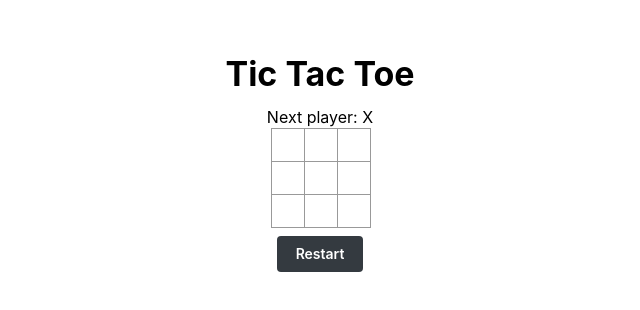
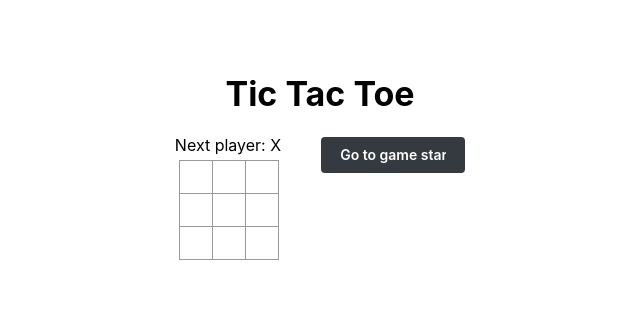
Before and after one commit to victormarquess11/react-test, a React (Vite) app: page / in a window 1280 px wide. Shown: the part 234-544 px from the top of the page, without its empty margins (320-960 px from the left). Built offline with nearby package versions, Linux system fonts and the light colour scheme.

Commit message:
add: rewind

```diff
--- a/src/components/Board.tsx
+++ b/src/components/Board.tsx
@@ -1,57 +1,66 @@
-import { useState } from "react";
-import { Button, Title } from "@mantine/core";
+import './Board.css';
+import Square from './Square.tsx';
+import { SquareSymbols } from './Game.tsx';
 
-import "./Board.css";
-import Square from "./Square.tsx";
+type BoardProps = {
+    currentSymbol: SquareSymbols;
+    squares: SquareSymbols[];
+    onPlay: (nextSquares: SquareSymbols[]) => void;
+};
 
-type PlayerSquareSymbols = "X" | "O";
-export type SquareSymbols = PlayerSquareSymbols | null;
-
-export default function Board() {
-    const [win, setWin] = useState<SquareSymbols>(null);
-    const [currentSymbol, setCurrentSymbol] =
-        useState<PlayerSquareSymbols>("X");
-    const [squares, setSquares] = useState<SquareSymbols[]>(
-        Array(9).fill(null),
-    );
-
+export default function Board({ currentSymbol, squares, onPlay }: BoardProps) {
     function handleClick(i: number) {
-        if (squares[i]) {
+        if (squares[i] || calculateWinner(squares, currentSymbol)) {
             return;
         }
-        const nextSquares = squares.slice();
-        let nextSymbol: SquareSymbols = null;
-
+        const nextSquares = squares.slice(); // copy array
         switch (currentSymbol) {
-            case "X":
-                nextSquares[i] = "X";
-                nextSymbol = "O";
+            case 'X':
+                nextSquares[i] = 'O';
                 break;
-            case "O":
-                nextSquares[i] = "O";
-                nextSymbol = "X";
+            case 'O':
+                nextSquares[i] = 'X';
                 break;
             default:
                 break;
         }
-
-        setSquares(nextSquares);
-        if (calculateWinner(nextSquares) != null) {
-            setWin(currentSymbol);
-        }
-        if (nextSymbol) {
-            setCurrentSymbol(nextSymbol);
-        }
+        onPlay(nextSquares);
     }
 
-    function handleRestart() {
-        setSquares(Array(9).fill(null));
-        setWin(null);
-        setCurrentSymbol("X");
+    const winner = calculateWinner(squares, currentSymbol);
+    let status;
+    if (winner) {
+        status = `Winner: ${winner}`;
+    } else {
+        status = `Next player: ${currentSymbol}`;
     }
 
-    function calculateWinner(squares: SquareSymbols[]): SquareSymbols {
-        const lines = [
+    return (
+        <div className="flex flex-col items-center">
+            <div className="win mb-1">{status}</div>
+            <div className="board-row-container">
+                <div className="board-row">
+                    <Square value={squares[0]} onSquareClick={() => handleClick(0)} />
+                    <Square value={squares[1]} onSquareClick={() => handleClick(1)} />
+                    <Square value={squares[2]} onSquareClick={() => handleClick(2)} />
+                </div>
+                <div className="board-row">
+                    <Square value={squares[3]} onSquareClick={() => handleClick(3)} />
+                    <Square value={squares[4]} onSquareClick={() => handleClick(4)} />
+                    <Square value={squares[5]} onSquareClick={() => handleClick(5)} />
+                </div>
+                <div className="board-row">
+                    <Square value={squares[6]} onSquareClick={() => handleClick(6)} />
+                    <Square value={squares[7]} onSquareClick={() => handleClick(7)} />
+                    <Square value={squares[8]} onSquareClick={() => handleClick(8)} />
+                </div>
+            </div>
+        </div>
+    );
+}
+
+function calculateWinner(squares: SquareSymbols[], currentSymbol: SquareSymbols): SquareSymbols {
+    const winnerLines = [
         // horizontal
         [0, 1, 2],
         [3, 4, 5],
@@ -65,7 +74,7 @@ export default function Board() {
         [2, 4, 6],
     ];
 
-        for (const line of lines) {
+    for (const line of winnerLines) {
         let counter = 0;
         for (const number of line) {
             if (squares[number] === currentSymbol) {
@@ -78,68 +87,3 @@ export default function Board() {
     }
     return null;
 }
-
-    return (
-        <div className="flex h-screen w-screen flex-col items-center justify-center">
-            <Title className="mb-2">Tic Tac Toe</Title>
-            <div className="win">
-                {win ? `Winner: ${win}` : `Next player: ${currentSymbol}`}
-            </div>
-            <div className="board-row-container">
-                <div className="board-row">
-                    <Square
-                        value={squares[0]}
-                        onSquareClick={() => handleClick(0)}
-                    />
-                    <Square
-                        value={squares[1]}
-                        onSquareClick={() => handleClick(1)}
-                    />
-                    <Square
-                        value={squares[2]}
-                        onSquareClick={() => handleClick(2)}
-                    />
-                </div>
-                <div className="board-row">
-                    <Square
-                        value={squares[3]}
-                        onSquareClick={() => handleClick(3)}
-                    />
-                    <Square
-                        value={squares[4]}
-                        onSquareClick={() => handleClick(4)}
-                    />
-                    <Square
-                        value={squares[5]}
-                        onSquareClick={() => handleClick(5)}
-                    />
-                </div>
-                <div className="board-row"></div>
-
-                <Square
-                    value={squares[6]}
-                    onSquareClick={() => handleClick(6)}
-                />
-                <Square
-                    value={squares[7]}
-                    onSquareClick={() => handleClick(7)}
-                />
-                <Square
-                    value={squares[8]}
-                    onSquareClick={() => handleClick(8)}
-                />
-            </div>
-            <div className="button-container">
-                <Button
-                    className="my-2"
-                    variant="filled"
-                    size="sm"
-                    color="rgba(52, 58, 64, 1)"
-                    onClick={handleRestart}
-                >
-                    Restart
-                </Button>
-            </div>
-        </div>
-    );
-}
--- /dev/null
+++ b/src/components/Game.tsx
@@ -0,0 +1,65 @@
+import { useState } from 'react';
+
+import { Button, Title } from '@mantine/core';
+import Board from './Board.tsx';
+
+type PlayerSquareSymbols = 'X' | 'O';
+export type SquareSymbols = PlayerSquareSymbols | null;
+
+export default function Game() {
+    const [history, setHistory] = useState<SquareSymbols[][]>([Array(9).fill(null)]);
+    const [currentMove, setCurrentMove] = useState(0);
+
+    const currentSquares = history[currentMove];
+    const currentSymbol: PlayerSquareSymbols = currentMove % 2 === 0 ? 'X' : 'O';
+
+    function handlePlay(nextSquares: SquareSymbols[]) {
+        const nextHistory = [...history.slice(0, currentMove + 1), nextSquares];
+        setHistory(nextHistory);
+        setCurrentMove(nextHistory.length - 1);
+    }
+
+    function jumpTo(nextMove: number) {
+        setCurrentMove(nextMove);
+    }
+
+    const moves = history.map((squares, move) => {
+        let description;
+        if (move > 0) {
+            description = 'Go to move #' + move;
+        } else {
+            description = 'Go to game start';
+        }
+        return (
+            <li key={move} className="flex">
+                <Button
+                    className="mb-1 w-36"
+                    variant="filled"
+                    size="sm"
+                    color="rgba(52, 58, 64, 1)"
+                    onClick={() => jumpTo(move)}
+                >
+                    {description}
+                </Button>
+            </li>
+        );
+    });
+
+    return (
+        <div className="flex h-screen w-screen flex-col items-center justify-center">
+            <Title className="mb-4">Tic Tac Toe</Title>
+            <div className="flex justify-start gap-10">
+                <div className="game-board">
+                    <Board
+                        currentSymbol={currentSymbol}
+                        squares={currentSquares}
+                        onPlay={handlePlay}
+                    ></Board>
+                </div>
+                <div className="game-info mt-1">
+                    <ol>{moves}</ol>
+                </div>
+            </div>
+        </div>
+    );
+}
--- a/src/components/Square.tsx
+++ b/src/components/Square.tsx
@@ -1,4 +1,4 @@
-import type { SquareSymbols } from "./Board.tsx";
+import type { SquareSymbols } from './Game.tsx';
 
 type SquareProps = {
     value: SquareSymbols;
--- a/src/main.tsx
+++ b/src/main.tsx
@@ -1,16 +1,16 @@
-import React from "react";
-import ReactDOM from "react-dom/client";
-import "@mantine/core/styles.css";
-import { MantineProvider } from "@mantine/core";
-import "./index.css";
-import { theme } from "./theme";
+import React from 'react';
+import ReactDOM from 'react-dom/client';
+import '@mantine/core/styles.css';
+import { MantineProvider } from '@mantine/core';
+import './index.css';
+import { theme } from './theme';
 
-import Square from "./components/Board.tsx";
+import Game from './components/Game.tsx';
 
-ReactDOM.createRoot(document.getElementById("root")!).render(
+ReactDOM.createRoot(document.getElementById('root')!).render(
     <React.StrictMode>
         <MantineProvider theme={theme}>
-            <Square></Square>
+            <Game></Game>
         </MantineProvider>
     </React.StrictMode>,
 );
--- a/tsconfig.json
+++ b/tsconfig.json
@@ -5,6 +5,9 @@
     "lib": ["ES2020", "DOM", "DOM.Iterable"],
     "module": "ESNext",
     "skipLibCheck": true,
+    "paths": {
+      "@/*": ["./src/*"]
+    },
 
     /* Bundler mode */
     "moduleResolution": "bundler",
@@ -21,5 +24,6 @@
     "noFallthroughCasesInSwitch": true
   },
   "include": ["src"],
+  "exclude": ["node_modules"],
   "references": [{ "path": "./tsconfig.node.json" }]
 }
```
Also changed, not shown: .eslintrc.cjs, 1 other file (tests, documents, lock files or other folders). Lines whose indentation alone changed are shown as unchanged.
